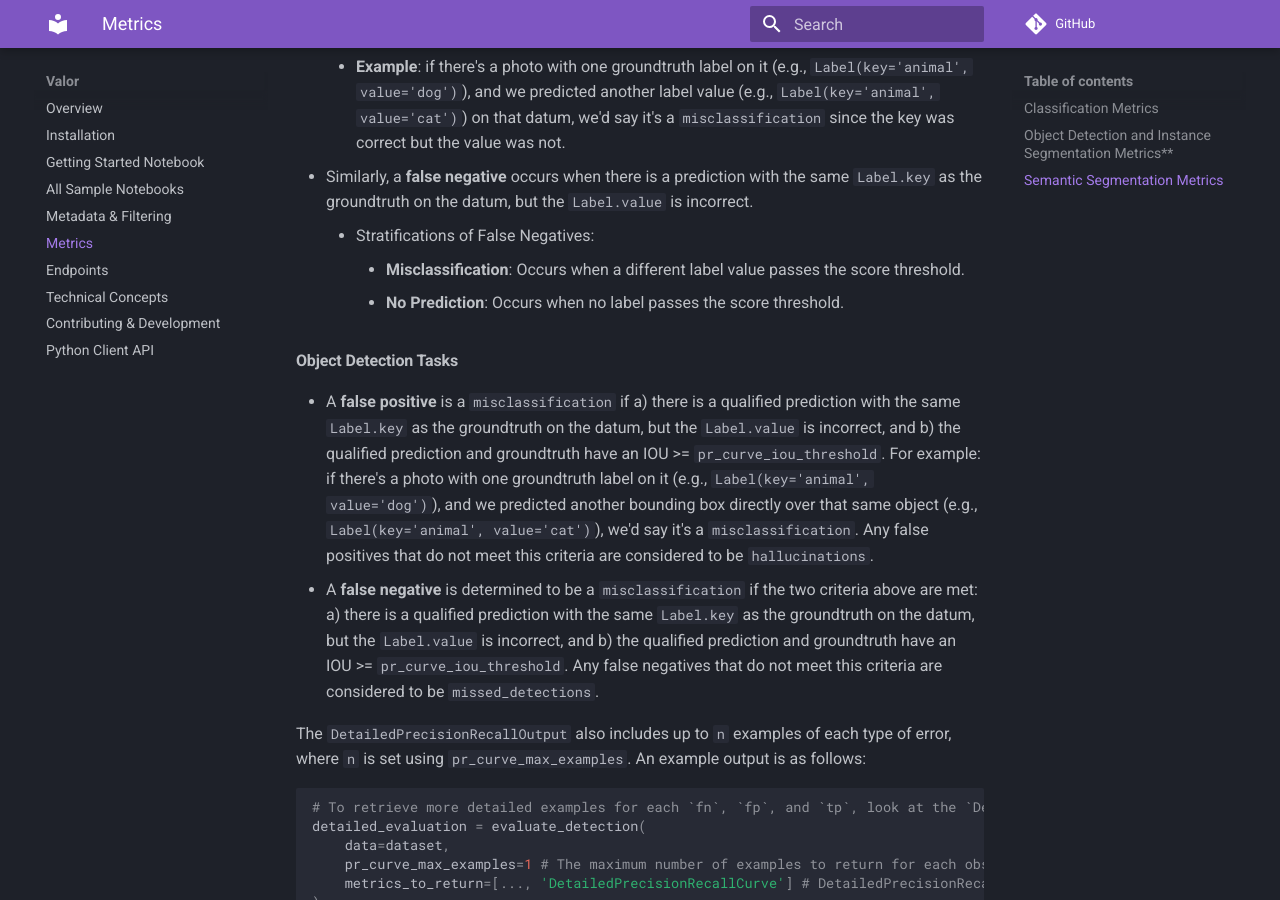
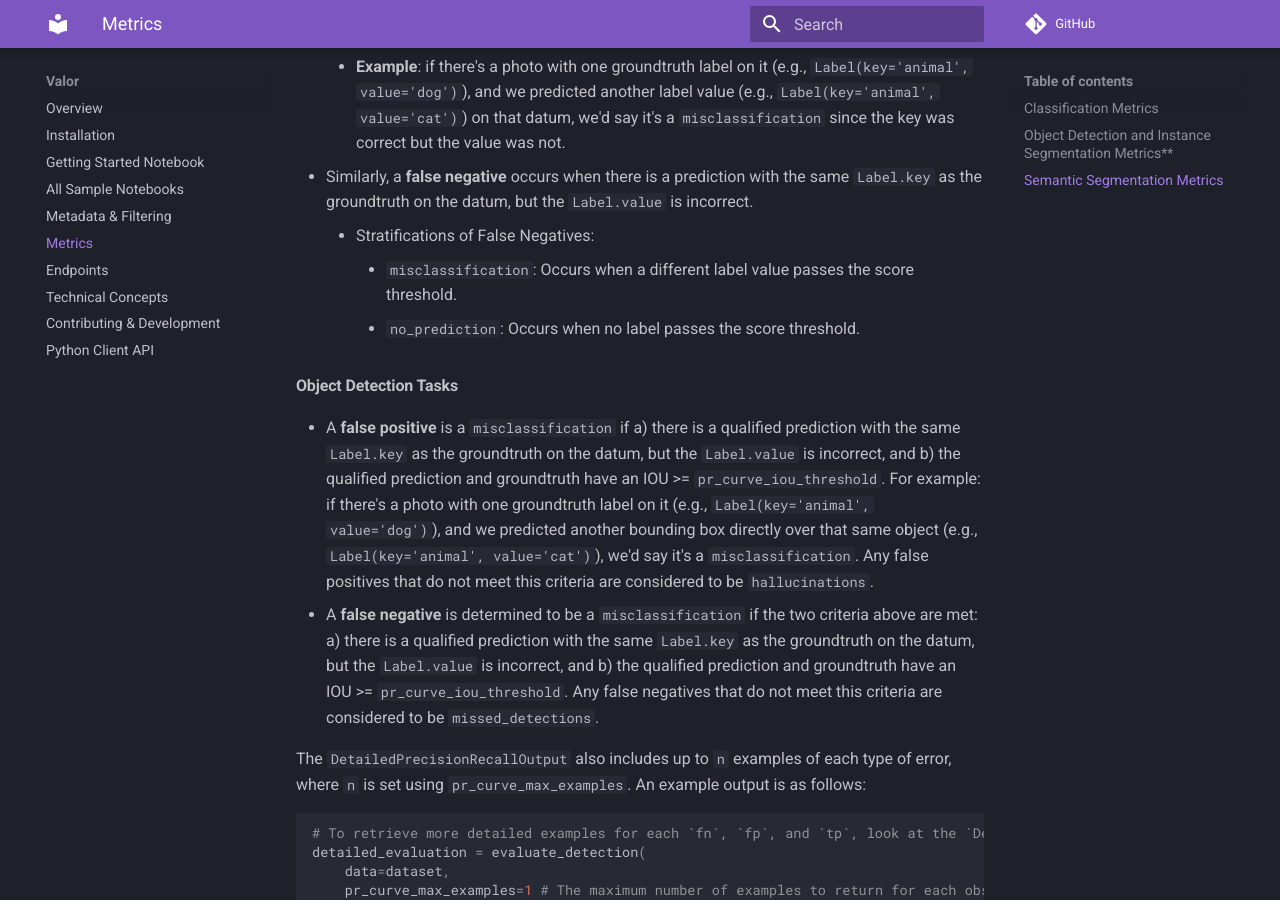
Before and after one commit to Striveworks/valor, an MkDocs documentation site: the page built from docs/metrics.md, in a window 1280 px wide and 900 px high, scrolled down 8344 px. Built offline with MkDocs 1.6.1 and Material for MkDocs 9.7.7, drawn with Linux system fonts in a browser that asks for light colours; comment, search, counter and statistics services are not loaded.

Commit message:
docs aesthetic change

```diff
--- a/docs/metrics.md
+++ b/docs/metrics.md
@@ -222,8 +222,8 @@ Valor also includes a more detailed version of `PrecisionRecallCurve` which can
     - **Example**: if there's a photo with one groundtruth label on it (e.g., `Label(key='animal', value='dog')`), and we predicted another label value (e.g., `Label(key='animal', value='cat')`) on that datum, we'd say it's a `misclassification` since the key was correct but the value was not.
   - Similarly, a **false negative** occurs when there is a prediction with the same `Label.key` as the groundtruth on the datum, but the `Label.value` is incorrect.
     - Stratifications of False Negatives:
-        - **Misclassification**: Occurs when a different label value passes the score threshold.
-        - **No Prediction**: Occurs when no label passes the score threshold.
+        - `misclassification`: Occurs when a different label value passes the score threshold.
+        - `no_prediction`: Occurs when no label passes the score threshold.
 
 #### Object Detection Tasks
   - A **false positive** is a `misclassification` if a) there is a qualified prediction with the same `Label.key` as the groundtruth on the datum, but the `Label.value` is incorrect, and b) the qualified prediction and groundtruth have an IOU >= `pr_curve_iou_threshold`. For example: if there's a photo with one groundtruth label on it (e.g., `Label(key='animal', value='dog')`), and we predicted another bounding box directly over that same object (e.g., `Label(key='animal', value='cat')`), we'd say it's a `misclassification`. Any false positives that do not meet this criteria are considered to be `hallucinations`.
```
